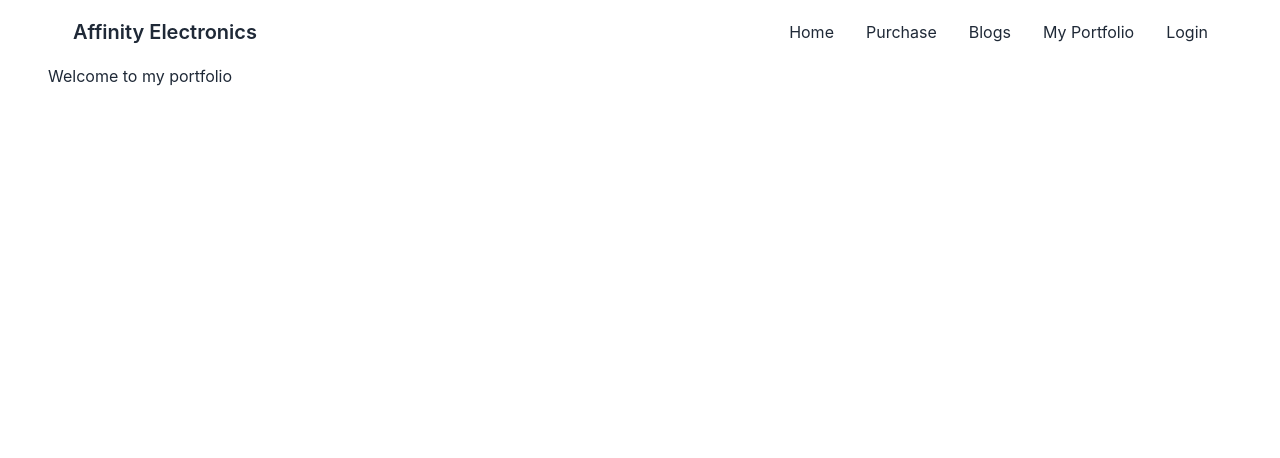
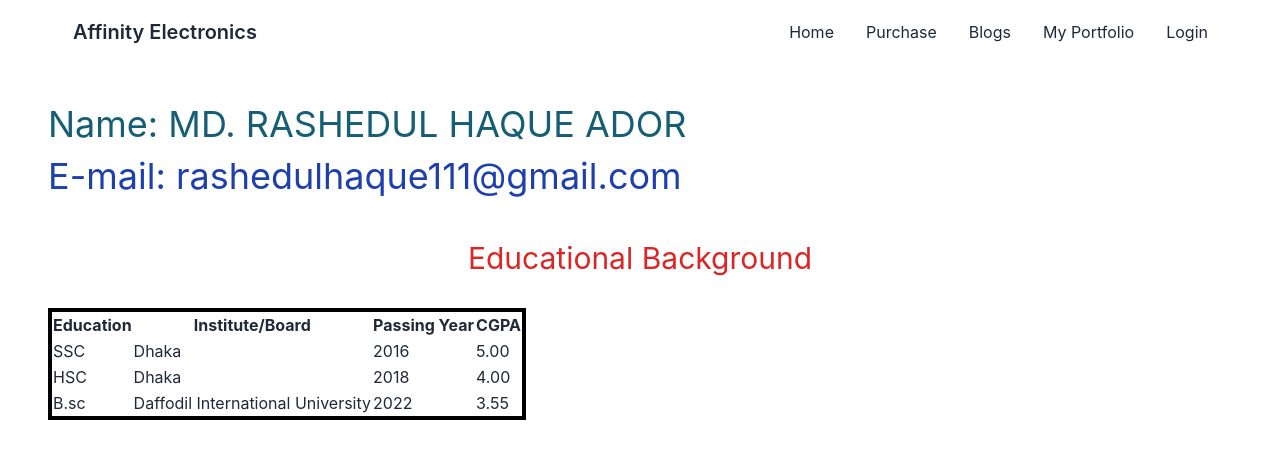
Before and after one commit to ador27/manufacturer-website, a React (Create React App) app: page /myportfolio in a window 1280 px wide. Shown: the top 458 px of the page. Built offline with nearby package versions, Linux system fonts and the light colour scheme; no server answers.

Commit message:
portfolio page

```diff
--- a/src/Pages/MyPortfolio/MyPortfolio.js
+++ b/src/Pages/MyPortfolio/MyPortfolio.js
@@ -2,8 +2,41 @@ import React from 'react';
 
 const MyPortfolio = () => {
     return (
-        <div>
-            <h1>Welcome to my portfolio</h1>
+        <div className='py-10'>
+            <h1 className='text-4xl text-cyan-800'>Name: MD. RASHEDUL HAQUE ADOR</h1>
+            <h1 className='text-4xl text-blue-800 py-3'> <a href="https://contacts.google.com/person/c983992226874029842?hl=en">E-mail: rashedulhaque111@gmail.com</a> </h1>
+
+            <div>
+                <h1 className='text-3xl text-red-600 m-8 text-center'>Educational Background</h1>
+                <table className='border-4 border-black'>
+                    <tr>
+                        <th>Education</th>
+                        <th>Institute/Board</th>
+                        <th>Passing Year</th>
+                        <th>CGPA</th>
+                    </tr>
+                    <tr>
+                        <td>SSC</td>
+                        <td>Dhaka</td>
+                        <td>2016</td>
+                        <td>5.00</td>
+                    </tr>
+                    <tr>
+                        <td>HSC</td>
+                        <td>Dhaka</td>
+                        <td>2018</td>
+                        <td>4.00</td>
+                    </tr>
+                    <tr>
+                        <td>B.sc</td>
+                        <td>Daffodil International University</td>
+                        <td>2022</td>
+                        <td>3.55</td>
+                    </tr>
+
+                </table>
+
+            </div>
         </div>
     );
 };
```
